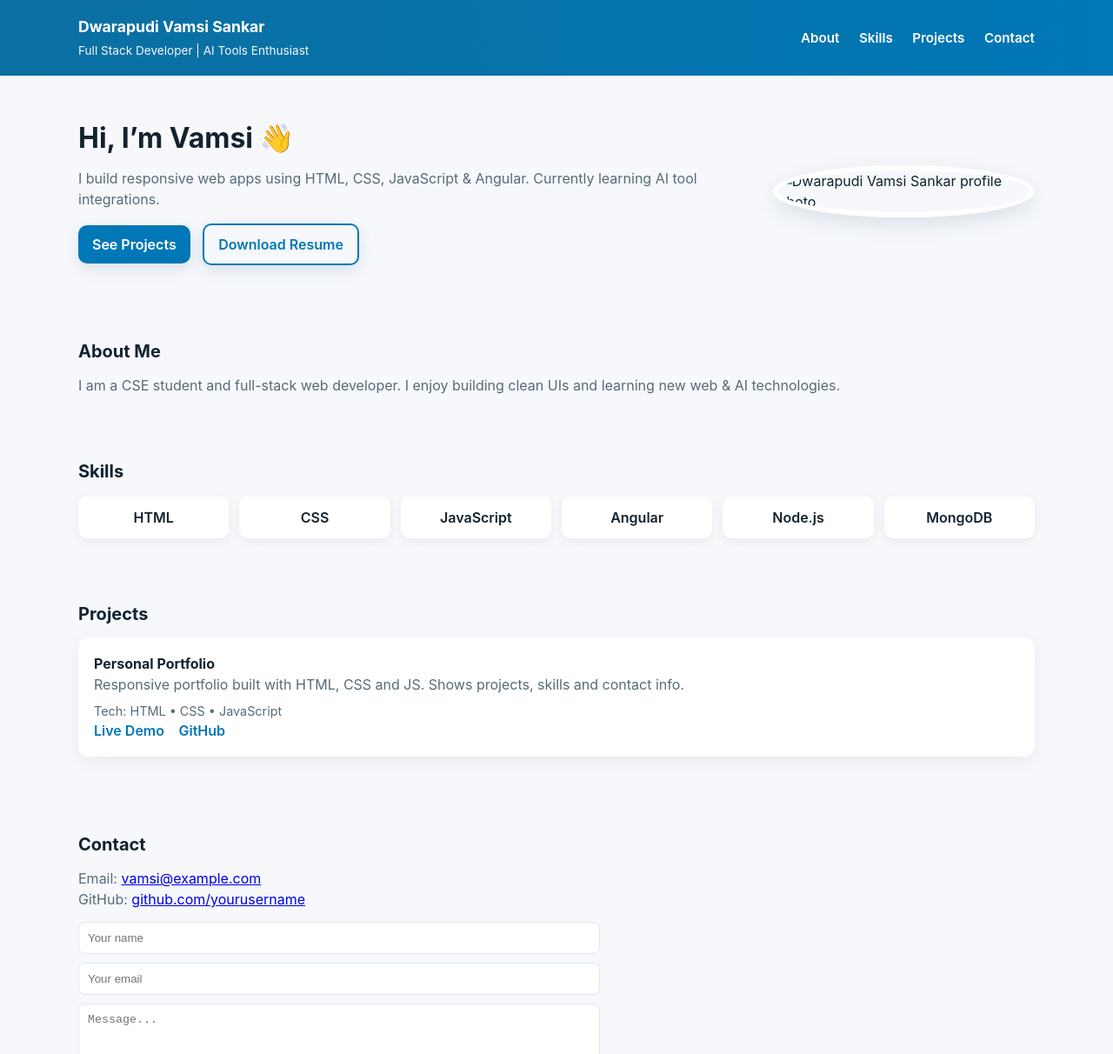
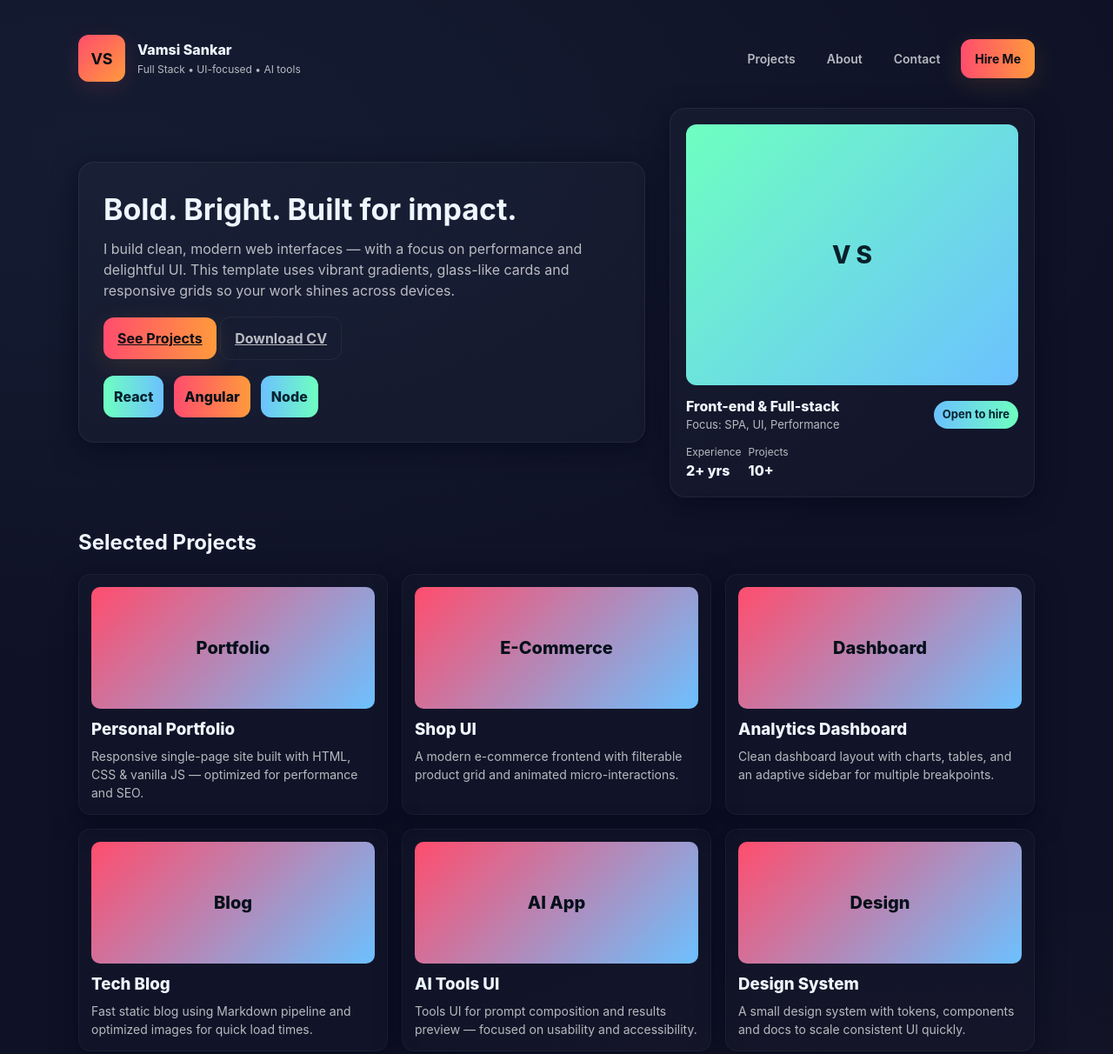
Before and after one commit to VAMSIxVINCI/simpleportfolio, a plain HTML site: page index.html in a window 1280 px wide. Shown: the top 1212 px of the page at 87% size. Drawn offline with Linux system fonts and the light colour scheme.

Commit message:
new style added

```diff
--- a/index.html
+++ b/index.html
@@ -1,103 +1,141 @@
-<!DOCTYPE html>
+<!doctype html>
 <html lang="en">
 <head>
   <meta charset="utf-8" />
-  <meta name="viewport" content="width=device-width,initial-scale=1" />
-  <title>Dwarapudi Vamsi Sankar — Portfolio</title>
-  <link rel="stylesheet" href="style.css" />
-  <meta name="description" content="Dwarapudi Vamsi Sankar - Full Stack Developer portfolio" />
+  <meta name="viewport" content="width=device-width, initial-scale=1" />
+  <title>Vamsi — Vibrant Portfolio</title>
+  <meta name="description" content="A bright, modern, responsive portfolio template." />
+  <link rel="stylesheet" href="style.css">
 </head>
 <body>
-  <header class="site-header">
-    <div class="container header-inner">
+  <div class="container">
+    <header>
       <div class="brand">
-        <h1>Dwarapudi Vamsi Sankar</h1>
-        <p class="tagline">Full Stack Developer | AI Tools Enthusiast</p>
+        <div class="logo">VS</div>
+        <div>
+          <div style="font-weight:800">Vamsi Sankar</div>
+          <div style="font-size:12px;color:var(--muted);margin-top:2px">Full Stack • UI-focused • AI tools</div>
         </div>
-      <nav class="nav">
+      </div>
+      <nav>
+        <a href="#projects">Projects</a>
         <a href="#about">About</a>
-        <a href="#skills">Skills</a>
-        <a href="#projects">Projects</a>
         <a href="#contact">Contact</a>
+        <a class="btn btn-primary" href="#contact">Hire Me</a>
       </nav>
-    </div>
     </header>
 
-  <main>
-    <!-- Hero -->
-    <section class="hero" id="home">
-      <div class="container hero-inner">
-        <div class="hero-text">
-          <h2>Hi, I’m Vamsi 👋</h2>
-          <p>I build responsive web apps using HTML, CSS, JavaScript & Angular. Currently learning AI tool integrations.</p>
-          <div class="cta">
-            <a class="btn" href="#projects">See Projects</a>
-            <a class="btn secondary" href="Dwarapudi_Vamsi_Sankar_Resume.pdf" download>Download Resume</a>
+    <section class="hero">
+      <div class="intro">
+        <h1>Bold. Bright. Built for impact.</h1>
+        <p>I build clean, modern web interfaces — with a focus on performance and delightful UI. This template uses vibrant gradients, glass-like cards and responsive grids so your work shines across devices.</p>
+        <div class="cta-row">
+          <a class="btn btn-primary" href="#projects">See Projects</a>
+          <a class="btn btn-ghost" href="#about">Download CV</a>
+        </div>
+
+        <div style="margin-top:18px;display:flex;gap:12px;flex-wrap:wrap">
+          <div class="tech-pill react">React</div>
+          <div class="tech-pill angular">Angular</div>
+          <div class="tech-pill node">Node</div>
         </div>
       </div>
-        <div class="hero-image">
-          <img src="image.jpg" alt="Dwarapudi Vamsi Sankar profile photo" />
+
+      <aside class="profile-card">
+        <div class="avatar">V S</div>
+        <div class="meta">
+          <div>
+            <div style="font-weight:800">Front-end & Full-stack</div>
+            <div style="font-size:13px;color:var(--muted)">Focus: SPA, UI, Performance</div>
           </div>
+          <div class="skill-pill">Open to hire</div>
+        </div>
+        <div class="stats">
+          <div>
+            <div class="label">Experience</div>
+            <div class="value">2+ yrs</div>
+          </div>
+          <div>
+            <div class="label">Projects</div>
+            <div class="value">10+</div>
+          </div>
+        </div>
+      </aside>
+    </section>
+
+    <section id="projects">
+      <h2>Selected Projects</h2>
+      <div class="projects">
+        <article class="card glow">
+          <div class="proj-thumb">Portfolio</div>
+          <h3 class="proj-title">Personal Portfolio</h3>
+          <p class="proj-desc">Responsive single-page site built with HTML, CSS & vanilla JS — optimized for performance and SEO.</p>
+        </article>
+
+        <article class="card glow">
+          <div class="proj-thumb">E-Commerce</div>
+          <h3 class="proj-title">Shop UI</h3>
+          <p class="proj-desc">A modern e-commerce frontend with filterable product grid and animated micro-interactions.</p>
+        </article>
+
+        <article class="card glow">
+          <div class="proj-thumb">Dashboard</div>
+          <h3 class="proj-title">Analytics Dashboard</h3>
+          <p class="proj-desc">Clean dashboard layout with charts, tables, and an adaptive sidebar for multiple breakpoints.</p>
+        </article>
+
+        <article class="card glow">
+          <div class="proj-thumb">Blog</div>
+          <h3 class="proj-title">Tech Blog</h3>
+          <p class="proj-desc">Fast static blog using Markdown pipeline and optimized images for quick load times.</p>
+        </article>
+
+        <article class="card glow">
+          <div class="proj-thumb">AI App</div>
+          <h3 class="proj-title">AI Tools UI</h3>
+          <p class="proj-desc">Tools UI for prompt composition and results preview — focused on usability and accessibility.</p>
+        </article>
+
+        <article class="card glow">
+          <div class="proj-thumb">Design</div>
+          <h3 class="proj-title">Design System</h3>
+          <p class="proj-desc">A small design system with tokens, components and docs to scale consistent UI quickly.</p>
+        </article>
       </div>
     </section>
 
-    <!-- About -->
-    <section id="about" class="container section">
-      <h3>About Me</h3>
-      <p>I am a CSE student and full-stack web developer. I enjoy building clean UIs and learning new web & AI technologies.</p>
+    <div class="split">
+      <section id="about" class="about">
+        <h2>About Me</h2>
+        <p>I'm Vamsi — a UI-focused developer who loves building polished interfaces and reliable front-end architectures. I care about accessibility, performance, and clean code. I enjoy turning ideas into fast, delightful experiences.</p>
+        <ul>
+          <li>Languages: HTML, CSS, JavaScript, TypeScript</li>
+          <li>Frameworks: Angular, React</li>
+          <li>Tools: Git, Netlify, Vercel, Node.js</li>
+        </ul>
       </section>
 
-    <!-- Skills -->
-    <section id="skills" class="container section">
-      <h3>Skills</h3>
-      <div class="skills-grid">
-        <div class="skill">HTML</div>
-        <div class="skill">CSS</div>
-        <div class="skill">JavaScript</div>
-        <div class="skill">Angular</div>
-        <div class="skill">Node.js</div>
-        <div class="skill">MongoDB</div>
+      <aside id="contact" class="contact">
+        <h3>Contact</h3>
+        <form id="contactForm">
+          <label for="name">Name</label>
+          <input id="name" placeholder="Your name" />
+          <label for="email">Email</label>
+          <input id="email" placeholder="you@domain.com" />
+          <label for="msg">Message</label>
+          <textarea id="msg" rows="4" placeholder="Let's build something..."></textarea>
+          <div class="form-buttons">
+            <button type="submit" class="btn btn-primary">Send</button>
+            <button type="reset" class="btn btn-ghost">Reset</button>
           </div>
-    </section>
-
-    <!-- Projects -->
-    <section id="projects" class="container section">
-      <h3>Projects</h3>
-
-      <div class="project-card">
-        <h4>Personal Portfolio</h4>
-        <p>Responsive portfolio built with HTML, CSS and JS. Shows projects, skills and contact info.</p>
-        <p class="small">Tech: HTML • CSS • JavaScript</p>
-        <div class="project-links">
-          <a href="#" target="_blank" rel="noopener">Live Demo</a>
-          <a href="#" target="_blank" rel="noopener">GitHub</a>
-        </div>
+        </form>
+      </aside>
     </div>
 
-      <!-- Add more project-card blocks for other projects -->
-    </section>
-
-    <!-- Contact -->
-    <section id="contact" class="container section">
-      <h3>Contact</h3>
-      <p>Email: <a href="mailto:vamsi@example.com">vamsi@example.com</a></p>
-      <p>GitHub: <a href="https://github.com/yourusername" target="_blank" rel="noopener">github.com/yourusername</a></p>
-
-      <!-- Simple contact form (works with EmailJS or a backend) -->
-      <form id="contactForm" class="contact-form">
-        <input type="text" name="name" placeholder="Your name" required />
-        <input type="email" name="email" placeholder="Your email" required />
-        <textarea name="message" rows="5" placeholder="Message..." required></textarea>
-        <button type="submit" class="btn">Send Message</button>
-      </form>
-    </section>
-  </main>
-
-  <footer class="site-footer">
-    <div class="container">
-      <p>© <span id="year"></span> Dwarapudi Vamsi Sankar — Built with ❤️</p>
+    <footer>
+      <div>Made with ❤️ & gradients — Vamsi Sankar</div>
+    </footer>
   </div>
-  </footer>
 
   <script src="script.js"></script>
 </body>
--- a/script.js
+++ b/script.js
@@ -1,23 +1,8 @@
-// show current year
-document.getElementById('year').textContent = new Date().getFullYear();
-
-// smooth scroll for nav links
-document.querySelectorAll('a[href^="#"]').forEach(a=>{
-  a.addEventListener('click', e=>{
-    const href = a.getAttribute('href');
-    if(href.length>1){
-      e.preventDefault();
-      document.querySelector(href).scrollIntoView({behavior:'smooth'});
-    }
-  })
+document.addEventListener("DOMContentLoaded", () => {
+  const form = document.querySelector("#contactForm");
+  form.addEventListener("submit", (e) => {
+    e.preventDefault();
+    alert("Message sent successfully! (demo)");
+    form.reset();
+  });
 });
-
-// simple contact form handling
-const form = document.getElementById('contactForm');
-if(form){
-  form.addEventListener('submit', e=>{
-    e.preventDefault();
-    alert('Message sent (demo). Integrate EmailJS or backend to actually send it.');
-    form.reset();
-  })
-}
--- a/style.css
+++ b/style.css
@@ -1,89 +1,82 @@
-/* Basic reset and variables */
 :root{
-  --bg: #f6f8fb;
-  --card: #ffffff;
-  --accent: #0077b6;
-  --text: #12232e;
-  --muted: #576b77;
-  --radius: 12px;
-  --maxw: 1100px;
+  --bg: #0f1226;
+  --glass: rgba(255,255,255,0.06);
+  --glass-2: rgba(255,255,255,0.04);
+  --accent-1: #ff4d6d;
+  --accent-2: #ff9a3c;
+  --accent-3: #6effc0;
+  --accent-4: #6cc1ff;
+  --muted: rgba(255,255,255,0.7);
+  --card-shadow: 0 8px 30px rgba(2,6,23,0.6);
+  font-family: "Inter", sans-serif;
 }
 
 *{box-sizing:border-box;margin:0;padding:0}
 body{
-  font-family: Inter, system-ui, Arial, sans-serif;
-  background:var(--bg);
-  color:var(--text);
+  background: radial-gradient(1200px 600px at 10% 10%, rgba(108,193,255,0.06), transparent),
+              radial-gradient(1000px 500px at 90% 90%, rgba(255,77,109,0.05), transparent),
+              var(--bg);
+  color:#eef6ff;
+  padding:40px 24px;
   line-height:1.5;
 }
 
-/* Container */
-.container{
-  width:90%;
-  max-width:var(--maxw);
-  margin:0 auto;
+.container{max-width:1100px;margin:0 auto;}
+header{display:flex;justify-content:space-between;align-items:center;margin-bottom:30px;}
+.brand{display:flex;align-items:center;gap:14px;}
+.logo{width:54px;height:54px;border-radius:12px;background:linear-gradient(135deg,var(--accent-1),var(--accent-2));display:grid;place-items:center;font-weight:700;color:#0b0d13;font-size:18px;box-shadow:0 6px 24px rgba(255,77,109,0.14);}
+nav{display:flex;gap:12px;align-items:center;}
+nav a{color:var(--muted);text-decoration:none;padding:8px 12px;border-radius:10px;font-weight:600;font-size:14px;}
+nav a:hover{color:white;background:rgba(255,255,255,0.03);}
+
+.hero{display:grid;grid-template-columns:1fr 420px;gap:28px;align-items:center;margin-bottom:34px;}
+.intro{background:rgba(255,255,255,0.02);padding:28px;border-radius:18px;box-shadow:var(--card-shadow);border:1px solid var(--glass);}
+.intro h1{font-size:34px;margin-bottom:8px;}
+.intro p{color:var(--muted);margin-bottom:18px;}
+
+.btn{padding:12px 16px;border-radius:12px;font-weight:700;border:none;cursor:pointer;display:inline-flex;align-items:center;gap:8px;transition:0.2s;}
+.btn-primary{background:linear-gradient(90deg,var(--accent-1),var(--accent-2));color:#0b0d13;box-shadow:0 8px 30px rgba(255,154,60,0.12);}
+.btn-ghost{background:transparent;border:1px solid rgba(255,255,255,0.06);color:var(--muted);}
+.btn:hover{transform:translateY(-2px)}
+
+.profile-card{border-radius:18px;padding:18px;background:rgba(255,255,255,0.02);border:1px solid var(--glass);box-shadow:var(--card-shadow);}
+.avatar{width:100%;height:300px;border-radius:12px;background:linear-gradient(135deg,var(--accent-3),var(--accent-4));display:flex;align-items:center;justify-content:center;font-weight:800;font-size:28px;color:#07202a;}
+.meta{display:flex;justify-content:space-between;align-items:center;margin-top:12px;}
+.skill-pill{background:linear-gradient(90deg,var(--accent-4),var(--accent-3));padding:6px 10px;border-radius:999px;font-weight:700;color:#052331;font-size:13px;}
+.stats{display:flex;gap:8px;margin-top:12px;}
+.stats .label{font-size:12px;color:var(--muted);}
+.stats .value{font-weight:800;}
+
+.projects{display:grid;grid-template-columns:repeat(3,1fr);gap:16px;margin-top:18px;}
+.card{border-radius:14px;padding:14px;background:rgba(255,255,255,0.01);border:1px solid var(--glass-2);box-shadow:var(--card-shadow);transition:0.25s;}
+.card:hover{transform:translateY(-8px);box-shadow:0 20px 40px rgba(3,7,30,0.6);}
+.proj-thumb{height:140px;border-radius:10px;background:linear-gradient(135deg,var(--accent-1),var(--accent-4));display:flex;align-items:center;justify-content:center;font-weight:800;font-size:20px;color:#05101a;margin-bottom:10px;}
+.proj-title{font-weight:800;margin-bottom:6px;}
+.proj-desc{color:var(--muted);font-size:14px;}
+
+.split{display:grid;grid-template-columns:1fr 380px;gap:18px;margin-top:28px;}
+.about,.contact{padding:18px;border-radius:14px;border:1px solid var(--glass);background:rgba(255,255,255,0.02);}
+.about p{color:var(--muted);}
+.about ul{margin-top:12px;color:var(--muted);list-style:square inside;}
+
+label{display:block;font-weight:700;margin-bottom:6px;}
+input,textarea{width:100%;padding:10px;border-radius:10px;border:1px solid rgba(255,255,255,0.04);background:transparent;color:inherit;}
+.form-buttons{margin-top:10px;display:flex;gap:8px;}
+
+footer{margin-top:30px;color:var(--muted);text-align:center;}
+
+.tech-pill{padding:12px;border-radius:12px;font-weight:800;}
+.react{background:linear-gradient(90deg,var(--accent-3),var(--accent-4));color:#052331;}
+.angular{background:linear-gradient(90deg,var(--accent-1),var(--accent-2));color:#071019;}
+.node{background:linear-gradient(90deg,var(--accent-4),var(--accent-3));color:#052331;}
+
+@media (max-width:980px){
+  .hero{grid-template-columns:1fr;}
+  .projects{grid-template-columns:repeat(2,1fr);}
+  .split{grid-template-columns:1fr;}
 }
-
-/* Header */
-.site-header{
-  background:linear-gradient(90deg, #0b6fa1, #0077b6);
-  color:white;
-  padding:18px 0;
+@media (max-width:560px){
+  .projects{grid-template-columns:1fr;}
+  header{flex-direction:column;align-items:flex-start;}
+  body{padding:20px;}
 }
-.header-inner{
-  display:flex;
-  align-items:center;
-  justify-content:space-between;
-}
-.brand h1{font-size:1.1rem;margin-bottom:4px}
-.tagline{font-size:0.85rem;opacity:0.95}
-.nav a{
-  color:white;text-decoration:none;margin-left:18px;font-weight:600;font-size:0.95rem;
-}
-.nav a:hover{opacity:0.9}
-
-/* Hero */
-.hero{padding:48px 0}
-.hero-inner{display:flex;gap:30px;align-items:center}
-.hero-text h2{font-size:2rem;margin-bottom:10px}
-.hero-text p{color:var(--muted);margin-bottom:16px}
-.btn{
-  display:inline-block;padding:10px 16px;border-radius:10px;background:var(--accent);color:white;text-decoration:none;font-weight:600;
-  box-shadow: 0 6px 18px rgba(3,65,97,0.12);
-}
-.btn.secondary{background:transparent;color:var(--accent);border:2px solid var(--accent);margin-left:10px}
-
-/* Hero image */
-.hero-image img{width:220px;height:220px;object-fit:cover;border-radius:50%;border:6px solid white;box-shadow:0 8px 24px rgba(3,65,97,0.12)}
-
-/* Sections */
-.section{padding:36px 0}
-.section h3{font-size:1.25rem;margin-bottom:12px}
-.section p{color:var(--muted)}
-
-/* Skills */
-.skills-grid{display:grid;grid-template-columns:repeat(auto-fit,minmax(120px,1fr));gap:12px;margin-top:14px}
-.skill{background:var(--card);padding:12px;border-radius:10px;text-align:center;box-shadow:0 4px 12px rgba(16,24,32,0.06);font-weight:600}
-
-/* Projects */
-.project-card{background:var(--card);padding:18px;border-radius:12px;box-shadow:0 6px 20px rgba(16,24,32,0.06);margin-bottom:14px}
-.project-links a{margin-right:12px;color:var(--accent);text-decoration:none;font-weight:600}
-.small{color:var(--muted);font-size:0.9rem;margin-top:8px}
-
-/* Contact form */
-.contact-form{display:flex;flex-direction:column;gap:10px;margin-top:14px;max-width:600px}
-.contact-form input,.contact-form textarea{
-  padding:10px;border-radius:8px;border:1px solid #dfe7ec;background:white;
-}
-.contact-form button{width:180px}
-
-/* Footer */
-.site-footer{padding:18px 0;background:transparent;color:var(--muted);text-align:center}
-
-/* Responsive */
-@media (max-width:900px){
-  .hero-inner{flex-direction:column-reverse;text-align:center}
-  .hero-image img{width:160px;height:160px}
-  .header-inner{flex-direction:column;gap:10px;align-items:flex-start}
-  .nav a{margin-left:0;margin-right:12px}
-}
```
Lines whose indentation alone changed are shown as unchanged.
